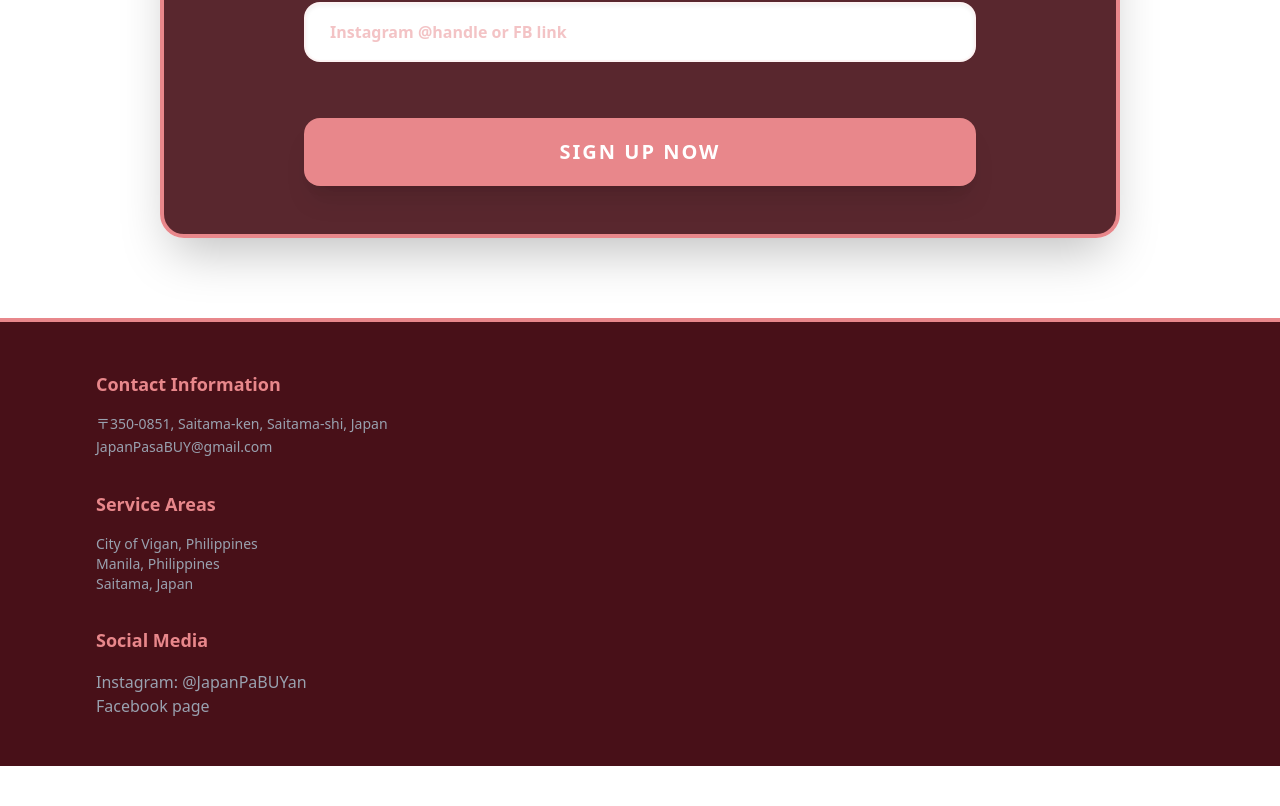
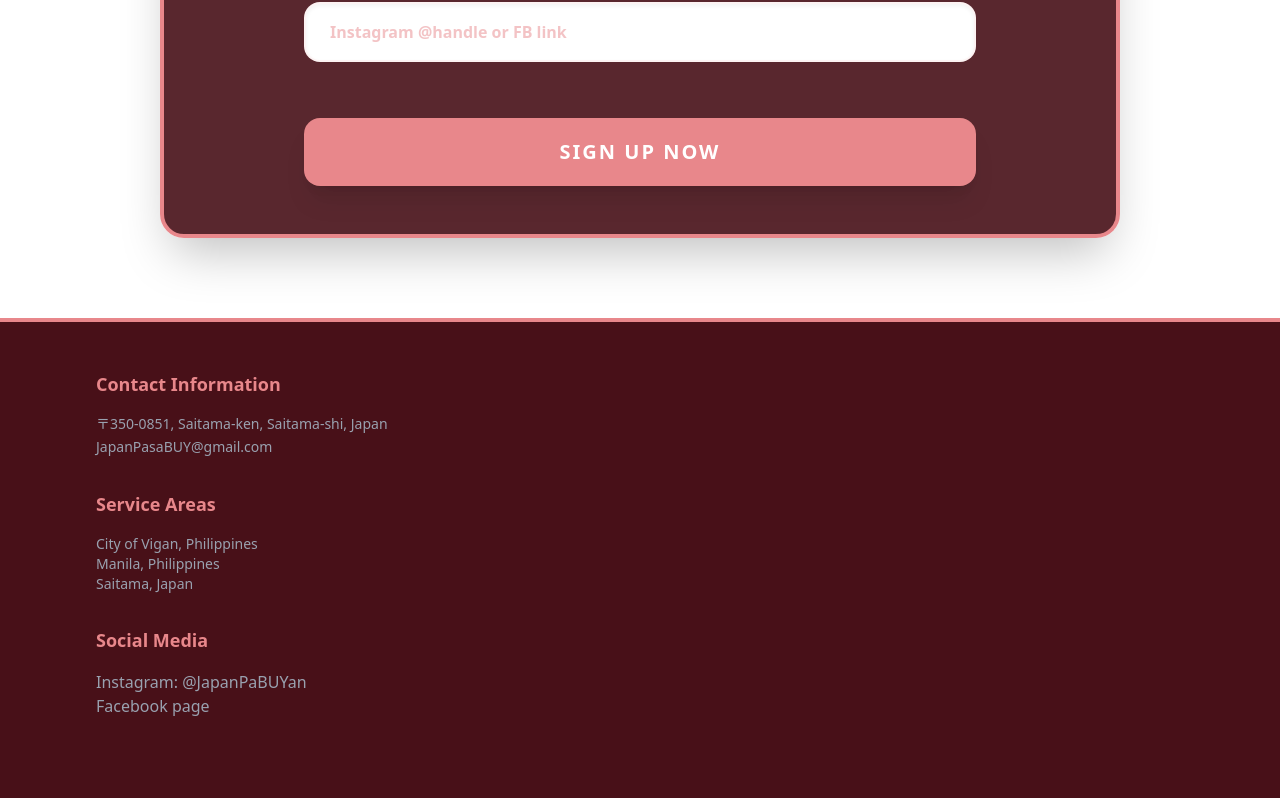
Before and after one commit to wattakeshi/Japan-paBUYan, a React (Vite) app: page /SignUP in a window 1280 px wide. Shown: the part 1273-2079 px from the top of the page. Built offline with nearby package versions, Linux system fonts and the light colour scheme.

Commit message:
fix: footer layout

```diff
--- a/src/Components/Layout/Footer.jsx
+++ b/src/Components/Layout/Footer.jsx
@@ -2,8 +2,8 @@ import React from 'react'
 
 const Footer = () => {
   return (
-    <div className='mx-auto'>
-<div className="w-full pb-12  border-t-4 border-cor5 md:pt-12 mx-auto grid grid-cols-1  gap-8 bg-cor2 pt-12  md:px-auto">
+    <div className='mx-auto '>
+      <div className="w-full pb-20 pt-20 border-t-4 border-cor5 md:pt-12 mx-auto grid grid-cols-1  gap-8 bg-cor2 pt-20  md:px-auto">
 
         <div className='md:pl-24'>
           <h1 className="font-bold text-lg mb-4 text-cor5" >Contact Information</h1>
--- a/src/Pages/SignUP.jsx
+++ b/src/Pages/SignUP.jsx
@@ -11,7 +11,7 @@ const SignUP = () => {
   }
 
   return (
-    <div className='min-h-screen w-full bg-[url("/sakurabg.png")] bg-[length:400px] bg-fixed pt-[20px] pb-10'>
+    <div className='min-h-screen w-full bg-[url("/sakurabg.png")] bg-[length:400px]  bg-fixed pt-[20px] '>
 
       <motion.div
         initial="hidden"
```
Lines whose indentation alone changed are shown as unchanged.
